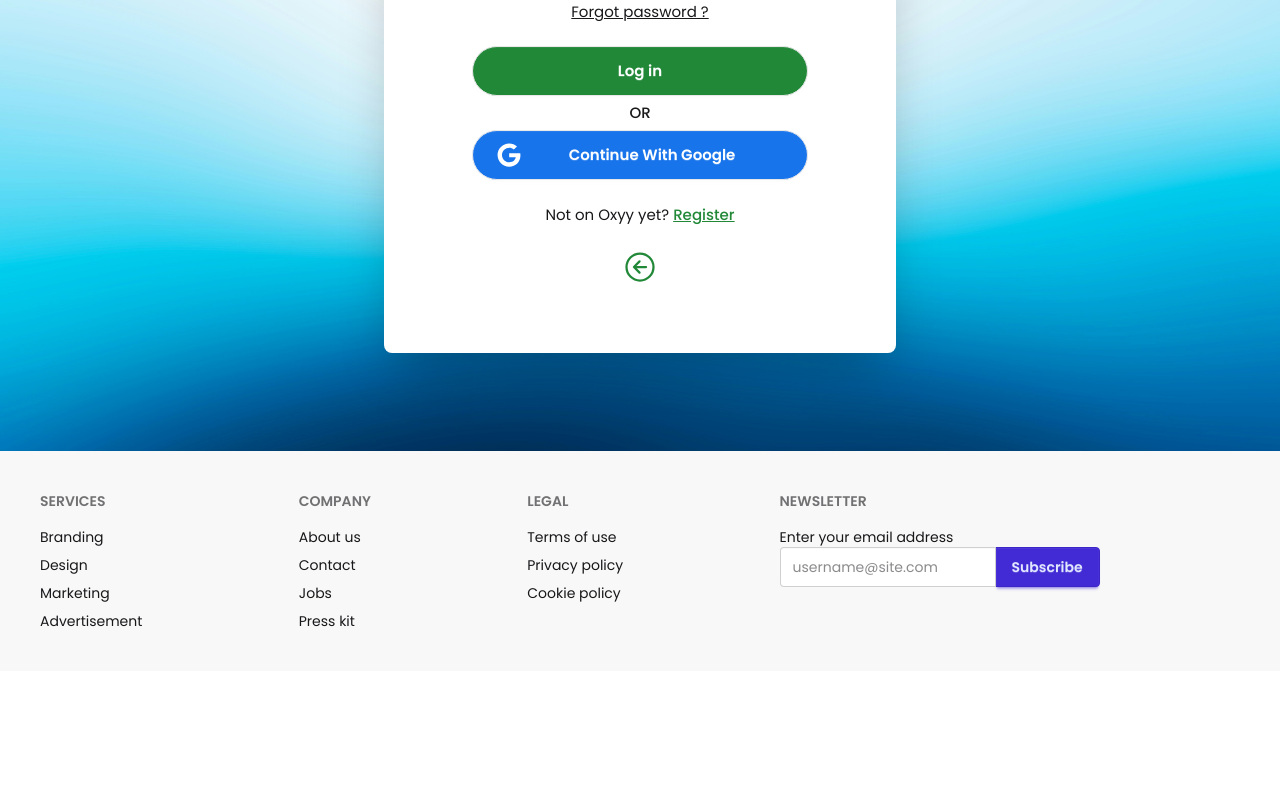
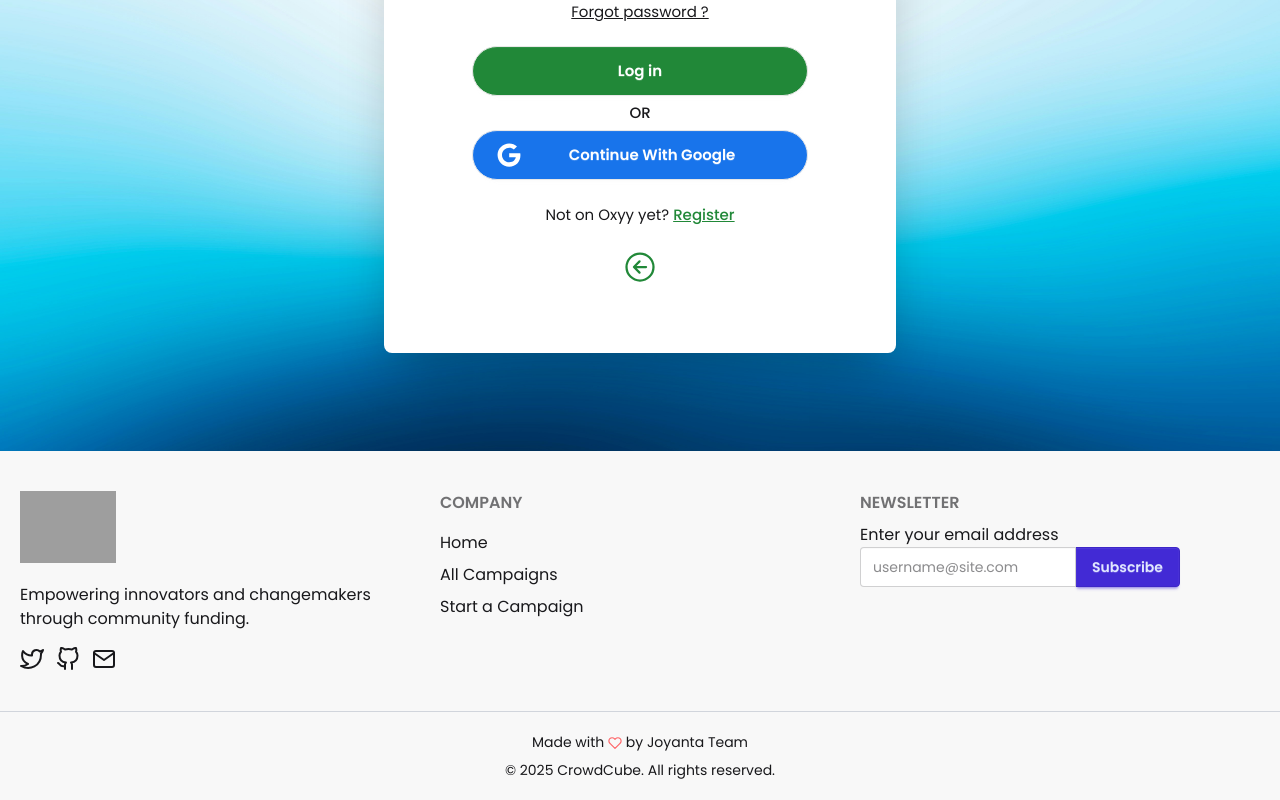
Before and after one commit to web-joyanta/crowd-funding__client-site, a React (Vite) app: page /login in a window 1280 px wide. Shown: the part 477-1277 px from the top of the page. Before the commit the page ends 1148 px from the top, so only its background shows below. Built offline with nearby package versions, Linux system fonts and the light colour scheme; no server answers; grey boxes are pictures that could not be loaded.

Commit message:
errorPage 404 route setup

```diff
--- a/src/Router/router.jsx
+++ b/src/Router/router.jsx
@@ -11,6 +11,7 @@ import MyDonations from "../pages/MyDonations";
 import MyCampaign from "../pages/MyCampaign";
 import PrivateRoute from "../components/PrivateRoute";
 import UpdateCampaign from "../pages/UpdateCampaign";
+import ErrorPage from "../pages/ErrorPage";
 
 const router = createBrowserRouter([
     {
@@ -76,7 +77,8 @@ const router = createBrowserRouter([
                 loader: ({ params}) => fetch(`http://localhost:5000/campaign/${params.id}`),
                 element: <UpdateCampaign></UpdateCampaign>
             }
-        ]
+        ],
+        errorElement: <ErrorPage></ErrorPage>,
     },
 ]);
 export default router;
--- a/src/components/CampaingLife.jsx
+++ b/src/components/CampaingLife.jsx
@@ -4,7 +4,7 @@ import { Link } from "react-router-dom";
 const CampaingLife = () => {
     return (
         <div className="bg-linear-to-r from-sky-500 via-indigo-500 to-violet-500 mt-20">
-            <div className="max-w-7xl mx-auto px-5 mt-7 mb-7 py-16 text-center">
+            <div className="max-w-7xl mx-auto px-5 mt-7 py-16 text-center">
                 <div className="flex justify-center text-5xl font-medium text-yellow-300 pb-5"><LuSparkles /></div>
                 <h2 className="text-white text-4xl font-medium">Ready to Bring Your Ideas to Life?</h2>
                 <p className="text-white lg:px-72 py-5">Join thousands of creators and backers on CrowdCube and start making an impact today.</p>
--- a/src/components/Footer.jsx
+++ b/src/components/Footer.jsx
@@ -1,26 +1,31 @@
+import { Link } from "react-router-dom";
+import logo from "../assets/logo.png"
+import { FiTwitter, FiGithub, FiMail, FiHeart } from "react-icons/fi";
 
 const Footer = () => {
     return (
-        <footer className="footer sm:footer-horizontal bg-base-200 text-base-content p-10">
-            <nav>
-                <h6 className="footer-title">Services</h6>
-                <a className="link link-hover">Branding</a>
-                <a className="link link-hover">Design</a>
-                <a className="link link-hover">Marketing</a>
-                <a className="link link-hover">Advertisement</a>
-            </nav>
-            <nav>
+        <div className="bg-base-200">
+            <footer className="max-w-7xl mx-auto px-5 grid grid-cols-1 md:grid-cols-3 gap-5 py-10">
+                <div className="">
+                    <img className="w-24 pb-5" src={logo} alt="" />
+                    <p>Empowering innovators and changemakers through community funding.</p>
+                    <div className="flex gap-3 text-2xl pt-4">
+                        <Link to="https://x.com/web_joyanta" target="_blank" rel="noopener noreferrer">
+                            <FiTwitter className="hover:text-primary" />
+                        </Link>
+                        <Link to="https://github.com/web-joyanta" target="_blank" rel="noopener noreferrer">
+                            <FiGithub className="hover:text-primary" />
+                        </Link>
+                        <Link to="mailto:web.joyanta@email.com" target="_blank" rel="noopener noreferrer">
+                            <FiMail className="hover:text-primary" />
+                        </Link>
+                    </div>
+                </div>
+                <nav className="flex flex-col gap-2">
                     <h6 className="footer-title">Company</h6>
-                <a className="link link-hover">About us</a>
-                <a className="link link-hover">Contact</a>
-                <a className="link link-hover">Jobs</a>
-                <a className="link link-hover">Press kit</a>
-            </nav>
-            <nav>
-                <h6 className="footer-title">Legal</h6>
-                <a className="link link-hover">Terms of use</a>
-                <a className="link link-hover">Privacy policy</a>
-                <a className="link link-hover">Cookie policy</a>
+                    <Link to="/" className="link link-hover">Home</Link>
+                    <Link to="/campaigns" className="link link-hover">All Campaigns</Link>
+                    <Link to="/addCampaign" className="link link-hover">Start a Campaign</Link>
                 </nav>
                 <form>
                     <h6 className="footer-title">Newsletter</h6>
@@ -36,6 +41,14 @@ const Footer = () => {
                     </fieldset>
                 </form>
             </footer>
+            <hr className="max-w-7xl mx-auto px-5 text-gray-300" />
+            <div className="py-5">
+                <p className="text-center text-sm pb-2">
+                    Made with <FiHeart className="inline text-red-400" /> by Joyanta Team
+                </p>
+                <p className="text-center text-sm">© {new Date().getFullYear()} CrowdCube. All rights reserved.</p>
+            </div>
+        </div>
     );
 };
 
--- a/src/pages/AddCampaign.jsx
+++ b/src/pages/AddCampaign.jsx
@@ -51,7 +51,7 @@ const AddCampaign = () => {
     }
     return (
         <div>
-            <div className="max-w-7xl mx-auto px-5 mt-7">
+            <div className="max-w-7xl mx-auto px-5 my-7">
                 <div className="text-white bg-linear-to-l from-sky-500 to-indigo-500 rounded-t-lg px-6 py-5">
                     <h2 className="text-2xl font-semibold">Create New Campaign</h2>
                     <p className="text-[15px] font-extralight">Fill in the details to start your fundraising journey</p>
--- a/src/pages/AllCampaign.jsx
+++ b/src/pages/AllCampaign.jsx
@@ -6,7 +6,7 @@ const AllCampaign = () => {
     const dataReverse = [...loaderData].reverse();
     // console.log(dataReverse);
     return (
-        <div className="max-w-7xl mx-auto px-5 mt-7">
+        <div className="max-w-7xl mx-auto px-5 my-7">
             <h2 className="text-3xl md:text-4xl font-bold mt-20">All Campaigns</h2>
             <p className="text-[#4B5563] mt-5">Discover campaigns from around the world and support causes you care about.</p>
 
--- /dev/null
+++ b/src/pages/ErrorPage.jsx
@@ -0,0 +1,31 @@
+import { useRouteError } from "react-router-dom";
+
+export default function ErrorPage() {
+    const error = useRouteError();
+    const is404 = error?.status === 404;
+
+    return (
+        <div className="min-h-screen flex flex-col items-center justify-center bg-gradient-to-br from-slate-50 to-indigo-100">
+            <div className="bg-white rounded-xl shadow-lg p-8 text-center max-w-md">
+                <h1 className="text-6xl font-bold text-indigo-500 m-0">
+                    {is404 ? "404" : "Oops!"}
+                </h1>
+                <p className="text-xl text-slate-700 mt-2">
+                    {is404
+                        ? "Page Not Found"
+                        : "Sorry, an unexpected error has occurred."
+                    }
+                </p>
+                <p className="text-slate-500 italic mt-2">
+                    <i>{error?.statusText || error?.message}</i>
+                </p>
+                <a
+                    href="/"
+                    className="mt-6 inline-block px-6 py-3 bg-indigo-500 text-white rounded-lg font-bold shadow transition hover:bg-indigo-600"
+                >
+                    Go Home
+                </a>
+            </div>
+        </div>
+    );
+}
--- a/src/pages/MyCampaign.jsx
+++ b/src/pages/MyCampaign.jsx
@@ -16,7 +16,7 @@ const MyCampaign = () => {
     );
 
     return (
-        <div className="max-w-7xl mx-auto px-5 mt-7">
+        <div className="max-w-7xl mx-auto px-5 my-7">
             <h2 className="text-3xl md:text-4xl font-bold mt-20">My Campaigns</h2>
             <p className="text-[#4B5563] my-5">Manage all your created campaigns</p>
             {user && myCampaigns.length > 0 ? (
--- a/src/pages/MyDonations.jsx
+++ b/src/pages/MyDonations.jsx
@@ -13,7 +13,7 @@ const MyDonations = () => {
         : [];
 
     return (
-        <div className="max-w-7xl mx-auto px-5 mt-7">
+        <div className="max-w-7xl mx-auto px-5 my-7">
             <h2 className="text-3xl md:text-4xl font-bold mt-20">My Donations</h2>
             <p className="text-[#4B5563] my-5">Track all the campaigns you've supported</p>
             {user && myDonations.length > 0 ? (
```
Lines whose indentation alone changed are shown as unchanged.
